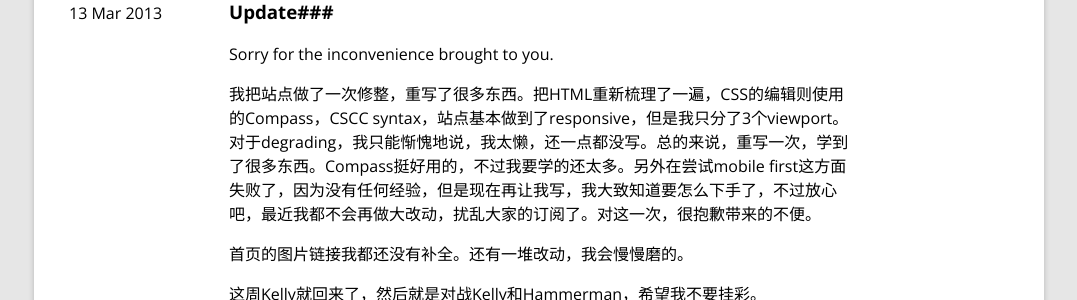
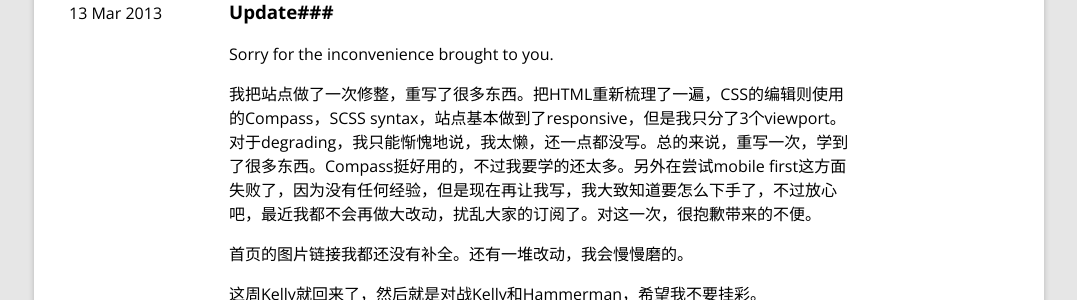
Before and after one commit to jingyuan/jingyuan.github.com, a Jekyll site: the page built from _posts/story/2013-03-13-update.md, in a window 1280 px wide. Shown: the part 266-566 px from the top of the page, without its empty margins (101-1178 px from the left). Built offline with Jekyll 4.4.1, drawn with Linux system fonts in a browser that asks for light colours; nearby versions of some CDN libraries; Markdown is read by kramdown in place of the engine named in the settings; comment, search, counter and statistics services are not loaded.

Commit message:
modifications
capital name
spelling

```diff
--- a/_posts/story/2013-03-13-update.md
+++ b/_posts/story/2013-03-13-update.md
@@ -8,7 +8,7 @@ category: story
 
 Sorry for the inconvenience brought to you.
 
-我把站点做了一次修整，重写了很多东西。把HTML重新梳理了一遍，CSS的编辑则使用的Compass，CSCC syntax，站点基本做到了responsive，但是我只分了3个viewport。对于degrading，我只能惭愧地说，我太懒，还一点都没写。总的来说，重写一次，学到了很多东西。Compass挺好用的，不过我要学的还太多。另外在尝试mobile first这方面失败了，因为没有任何经验，但是现在再让我写，我大致知道要怎么下手了，不过放心吧，最近我都不会再做大改动，扰乱大家的订阅了。对这一次，很抱歉带来的不便。
+我把站点做了一次修整，重写了很多东西。把HTML重新梳理了一遍，CSS的编辑则使用的Compass，SCSS syntax，站点基本做到了responsive，但是我只分了3个viewport。对于degrading，我只能惭愧地说，我太懒，还一点都没写。总的来说，重写一次，学到了很多东西。Compass挺好用的，不过我要学的还太多。另外在尝试mobile first这方面失败了，因为没有任何经验，但是现在再让我写，我大致知道要怎么下手了，不过放心吧，最近我都不会再做大改动，扰乱大家的订阅了。对这一次，很抱歉带来的不便。
 
 首页的图片链接我都还没有补全。还有一堆改动，我会慢慢磨的。
 
```
Also changed, not shown: index.html (+5 -5 lines), _posts/work/2012-12-25-christmas.html (renamed from _posts/work/2012-12-25-chrismas.html).
